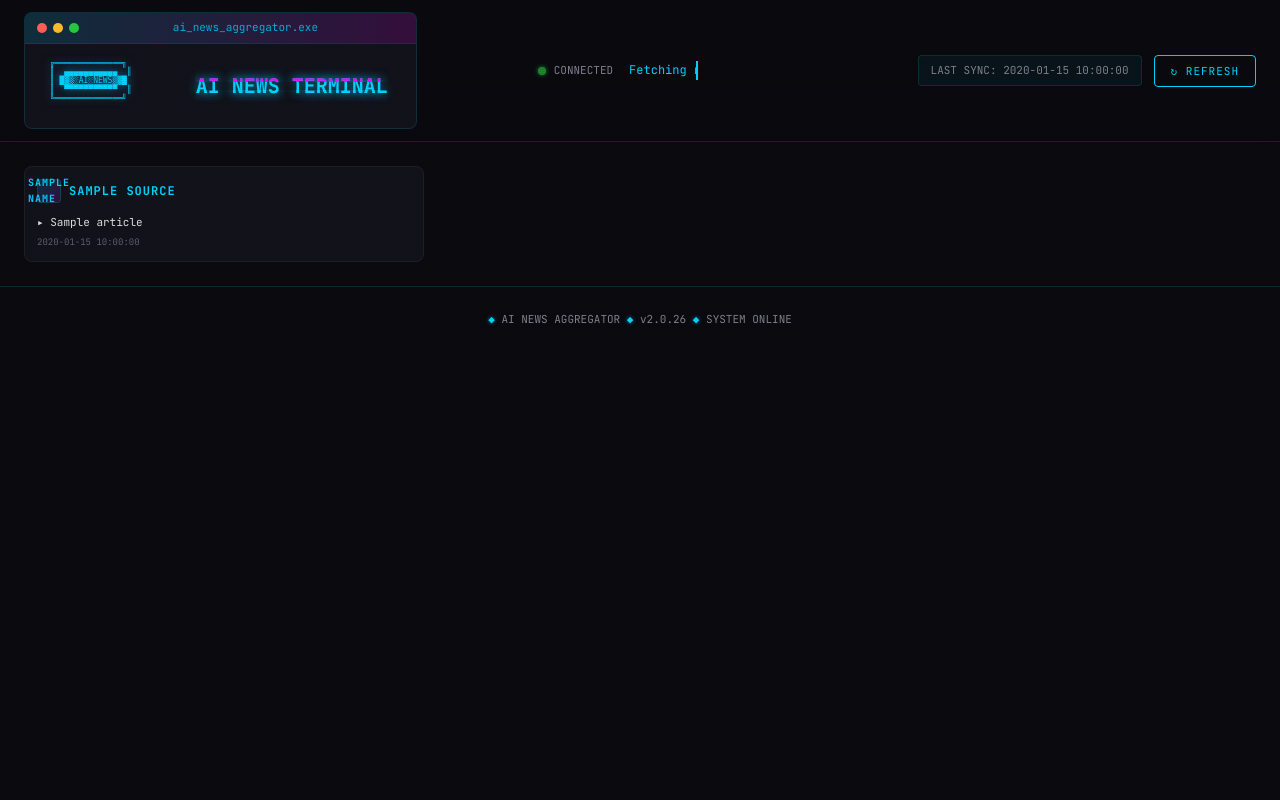
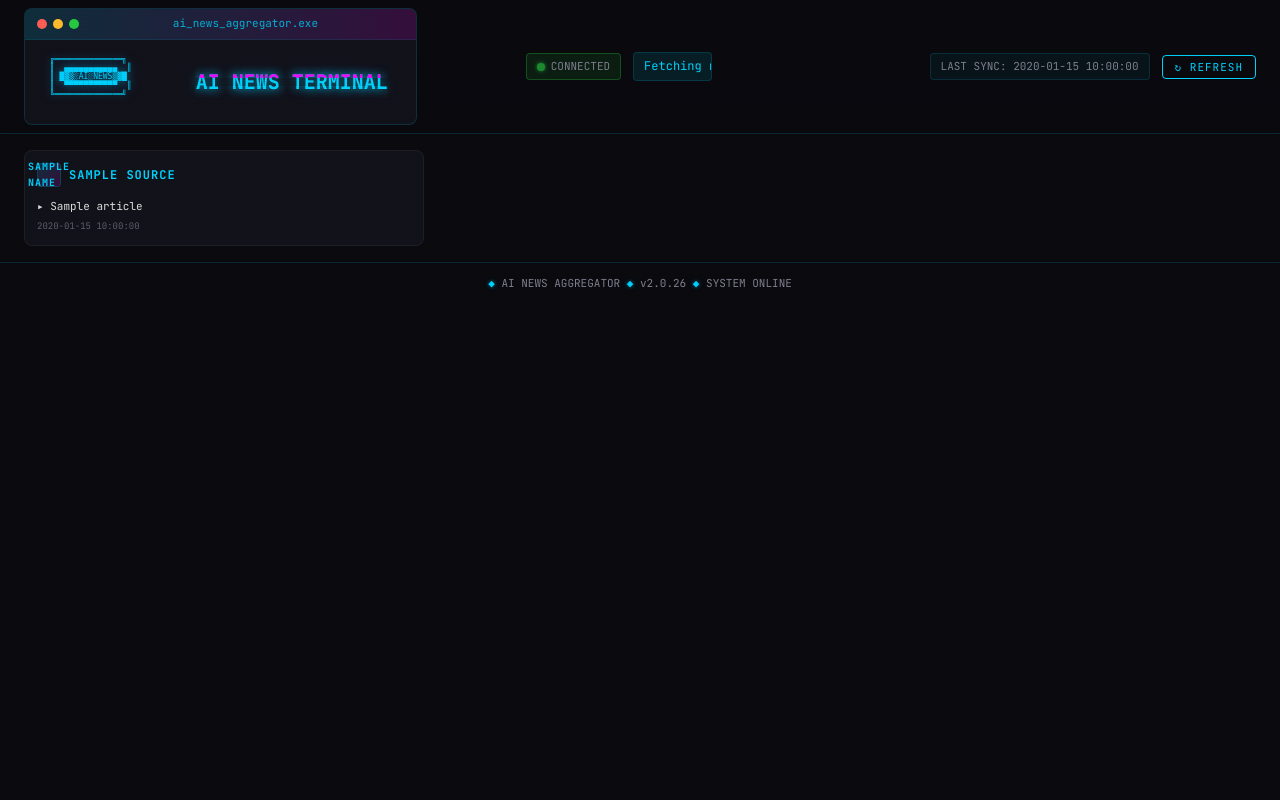
Before and after one commit to Delulu-goy/ai-news-aggregator, a Flask app: template templates/index.html in a window 1280 px wide. Run offline with Flask 3, Linux system fonts and the light colour scheme; the template is opened without the code that fills it: most values are stand-ins (such as "Sample title", 1, 10 or a date in 2020).

Commit message:
Fix UI issues: no scrolling, compact status boxes, refresh button

```diff
--- a/app.py
+++ b/app.py
@@ -7,13 +7,14 @@ app = Flask(__name__)
 RSS_FEEDS = {
     "TechCrunch AI": "https://techcrunch.com/category/artificial-intelligence/feed/",
     "VentureBeat AI": "https://venturebeat.com/category/ai/feed/",
-    "MIT Technology Review AI": "https://www.technologyreview.com/feed/topic/artificial-intelligence/",
     "OpenAI Blog": "https://openai.com/blog/rss.xml",
     "Google AI Blog": "https://blog.google/technology/ai/rss",
     "NYT Technology": "https://rss.nytimes.com/services/xml/rss/nyt/Technology.xml",
     "Hugging Face Blog": "https://huggingface.co/blog/rss.xml",
     "Hacker News": "https://news.ycombinator.com/rss",
-    "Medium AI": "https://medium.com/feed/@topic/artificial-intelligence"
+    "Medium AI": "https://medium.com/feed/topic/artificial-intelligence",
+    "Machine Learning Mastery": "https://machinelearningmastery.com/blog/feed/",
+    "Analytics Vidhya": "https://www.analyticsvidhya.com/blog/feed/"
 }
 
 ARTICLES_PER_SOURCE = 4
--- a/templates/index.html
+++ b/templates/index.html
@@ -24,6 +24,11 @@
             margin: 0;
             padding: 0;
             box-sizing: border-box;
+        }
+
+        html, body {
+            overflow: hidden;
+            height: 100vh;
         }
 
         body {
@@ -62,19 +67,20 @@
         header {
             background: linear-gradient(180deg, rgba(10,10,15,0.98) 0%, rgba(10,10,15,0.9) 100%);
             border-bottom: 1px solid var(--accent-cyan-dim);
-            padding: 12px 0;
-            position: sticky;
-            top: 0;
+            padding: 8px 0;
+            position: relative;
             z-index: 100;
             backdrop-filter: blur(12px);
+            flex-shrink: 0;
         }
 
         .terminal-header {
             display: flex;
             justify-content: space-between;
             align-items: center;
-            flex-wrap: wrap;
             gap: 16px;
+            flex-wrap: nowrap;
+            overflow: hidden;
         }
 
         .terminal-title {
@@ -197,16 +203,21 @@
         .status-section {
             display: flex;
             align-items: center;
-            gap: 16px;
-            flex-wrap: wrap;
+            gap: 12px;
+            white-space: nowrap;
+            flex-shrink: 0;
         }
 
         .status-indicator {
             display: flex;
             align-items: center;
-            gap: 8px;
+            gap: 6px;
             font-size: 11px;
             color: var(--text-secondary);
+            background: rgba(39, 202, 64, 0.1);
+            border: 1px solid rgba(39, 202, 64, 0.3);
+            padding: 4px 10px;
+            border-radius: 4px;
         }
 
         .status-dot {
@@ -230,6 +241,10 @@
             animation: typing 3s steps(30) infinite, blink 0.7s step-end infinite;
             color: var(--accent-cyan);
             font-size: 12px;
+            background: rgba(0, 212, 255, 0.1);
+            border: 1px solid var(--accent-cyan-dim);
+            padding: 4px 10px;
+            border-radius: 4px;
         }
 
         @keyframes typing {
@@ -245,14 +260,15 @@
             display: flex;
             align-items: center;
             gap: 12px;
-            flex-wrap: wrap;
+            white-space: nowrap;
+            flex-shrink: 0;
         }
 
         .last-updated {
             font-size: 11px;
             color: var(--text-secondary);
             background: rgba(0, 212, 255, 0.05);
-            padding: 6px 12px;
+            padding: 4px 10px;
             border-radius: 4px;
             border: 1px solid var(--accent-cyan-dim);
         }
@@ -261,7 +277,7 @@
             background: transparent;
             border: 1px solid var(--accent-cyan);
             color: var(--accent-cyan);
-            padding: 8px 16px;
+            padding: 4px 12px;
             border-radius: 4px;
             font-family: 'JetBrains Mono', monospace;
             font-size: 11px;
@@ -269,6 +285,7 @@
             transition: all 0.3s ease;
             text-transform: uppercase;
             letter-spacing: 1px;
+            white-space: nowrap;
         }
 
         .refresh-btn:hover {
@@ -341,7 +358,9 @@
             display: grid;
             grid-template-columns: repeat(3, 1fr);
             gap: 16px;
-            padding: 24px 0;
+            padding: 16px 0;
+            overflow-y: auto;
+            max-height: calc(100vh - 200px);
         }
 
         .source-card {
@@ -482,10 +501,11 @@
 
         footer {
             text-align: center;
-            padding: 24px 0;
+            padding: 12px 0;
             border-top: 1px solid var(--accent-cyan-dim);
             color: var(--text-secondary);
             font-size: 11px;
+            flex-shrink: 0;
         }
 
         footer span {
```
